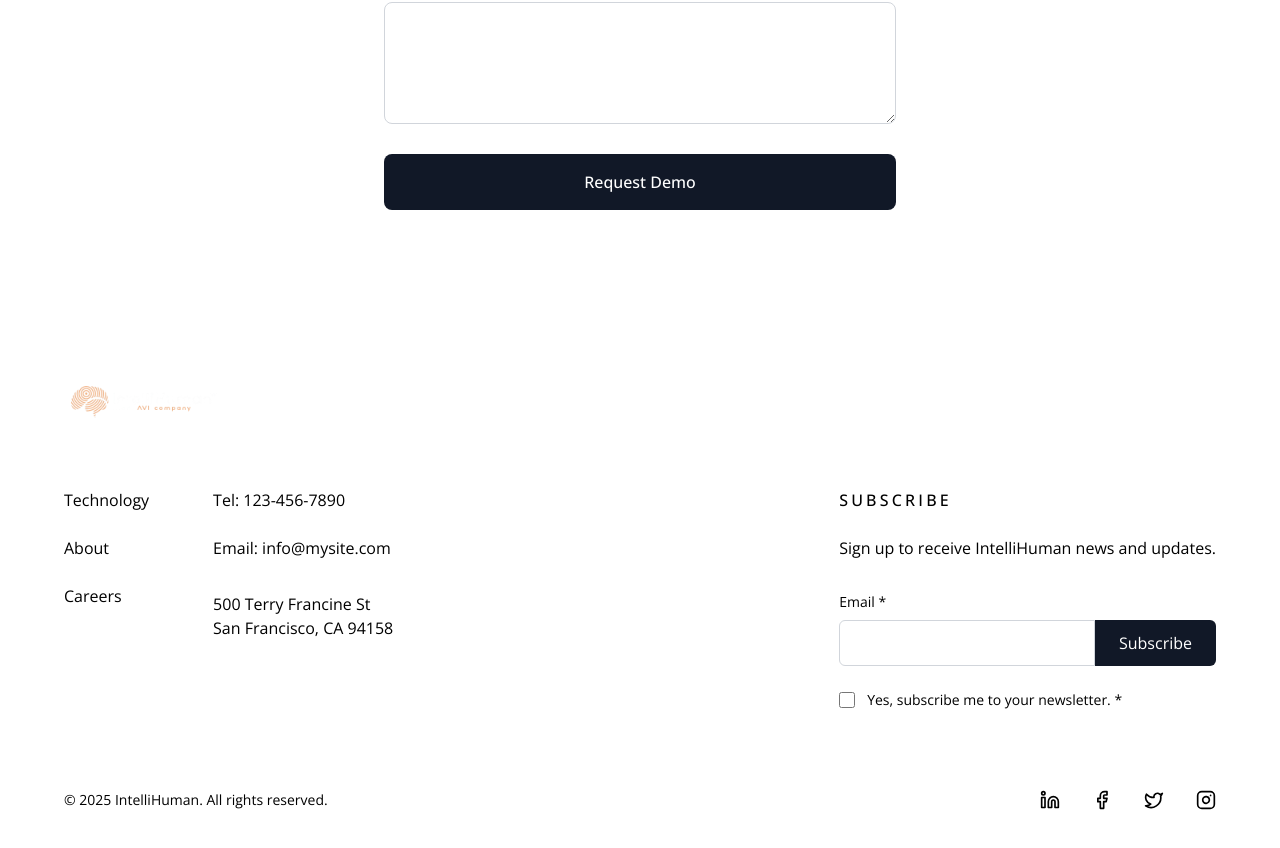
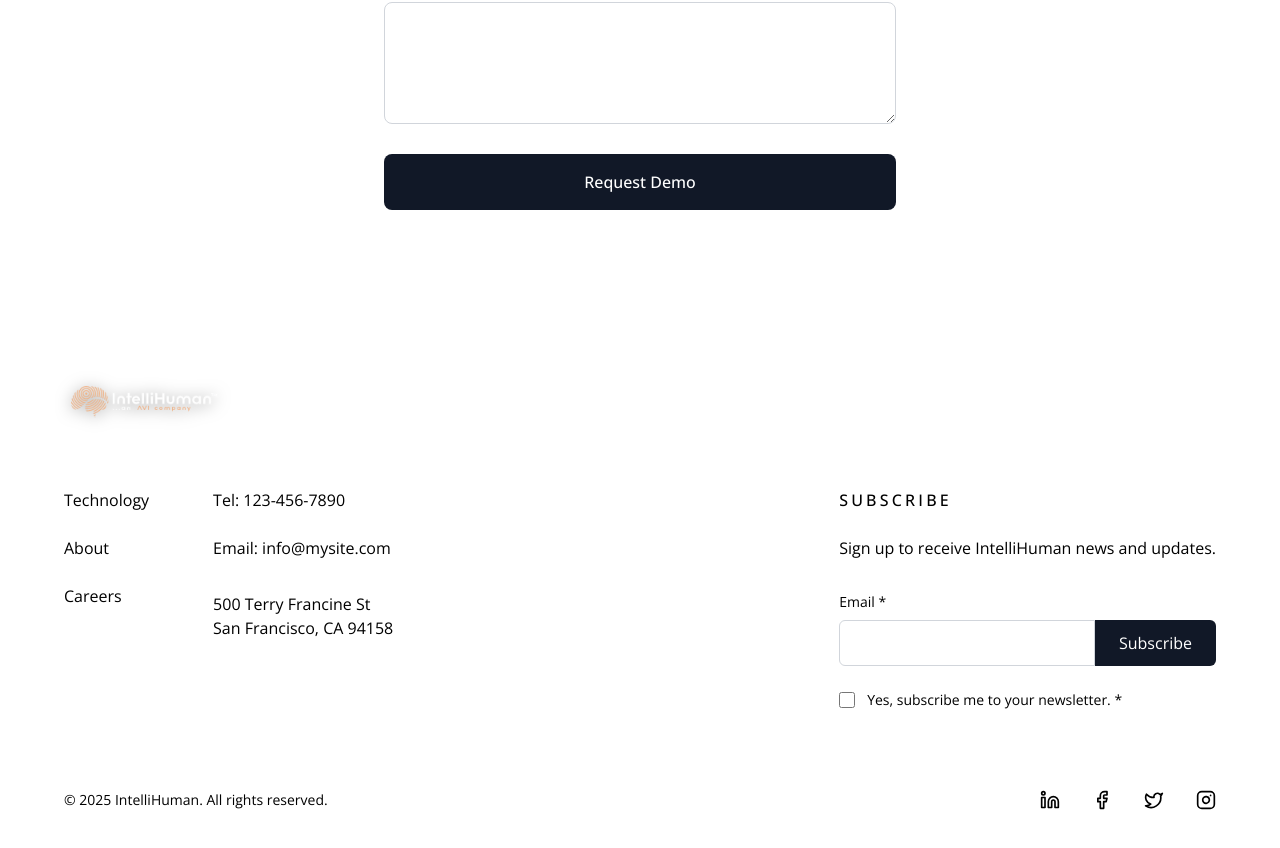
Before and after one commit to luqman-codex/Intellihuman-redesign, a Next.js app: page /demo in a window 1280 px wide. Shown: the part 776-1624 px from the top of the page. Built offline with nearby package versions, Linux system fonts and the light colour scheme.

Commit message:
Foxed logo

```diff
--- a/components/autono/Footer.tsx
+++ b/components/autono/Footer.tsx
@@ -36,7 +36,7 @@ export function Footer() {
             <img
               src="/logo.png"
               alt="IntelliHuman Logo"
-              className="h-8 w-auto object-contain"
+              className="h-8 w-auto object-contain drop-shadow-[0_2px_8px_rgba(0,0,0,0.5)] contrast-110"
             />
           </Link>
 
--- a/components/autono/Navbar.tsx
+++ b/components/autono/Navbar.tsx
@@ -51,9 +51,7 @@ export function Navbar({ variant = 'light' }: NavbarProps) {
               alt="IntelliHuman Logo"
               width={180}
               height={50}
-              className={`h-8 w-auto object-contain transition-all duration-300 ${
-                showDarkBg ? 'drop-shadow-[0_1px_2px_rgba(0,0,0,0.3)]' : ''
-              }`}
+              className="h-8 w-auto object-contain transition-all duration-300 drop-shadow-[0_2px_8px_rgba(0,0,0,0.6)] contrast-110"
             />
           </Link>
 
```
